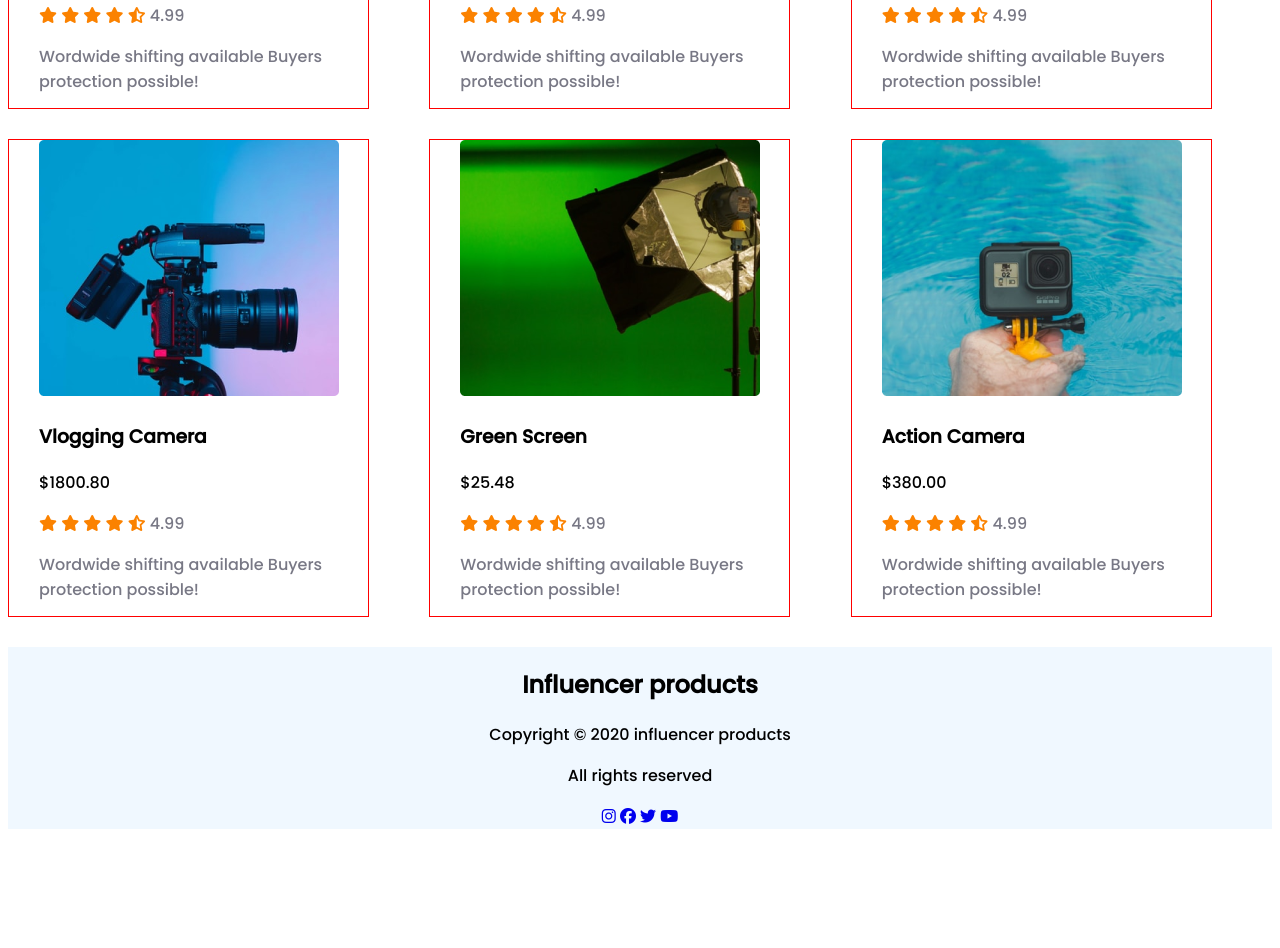
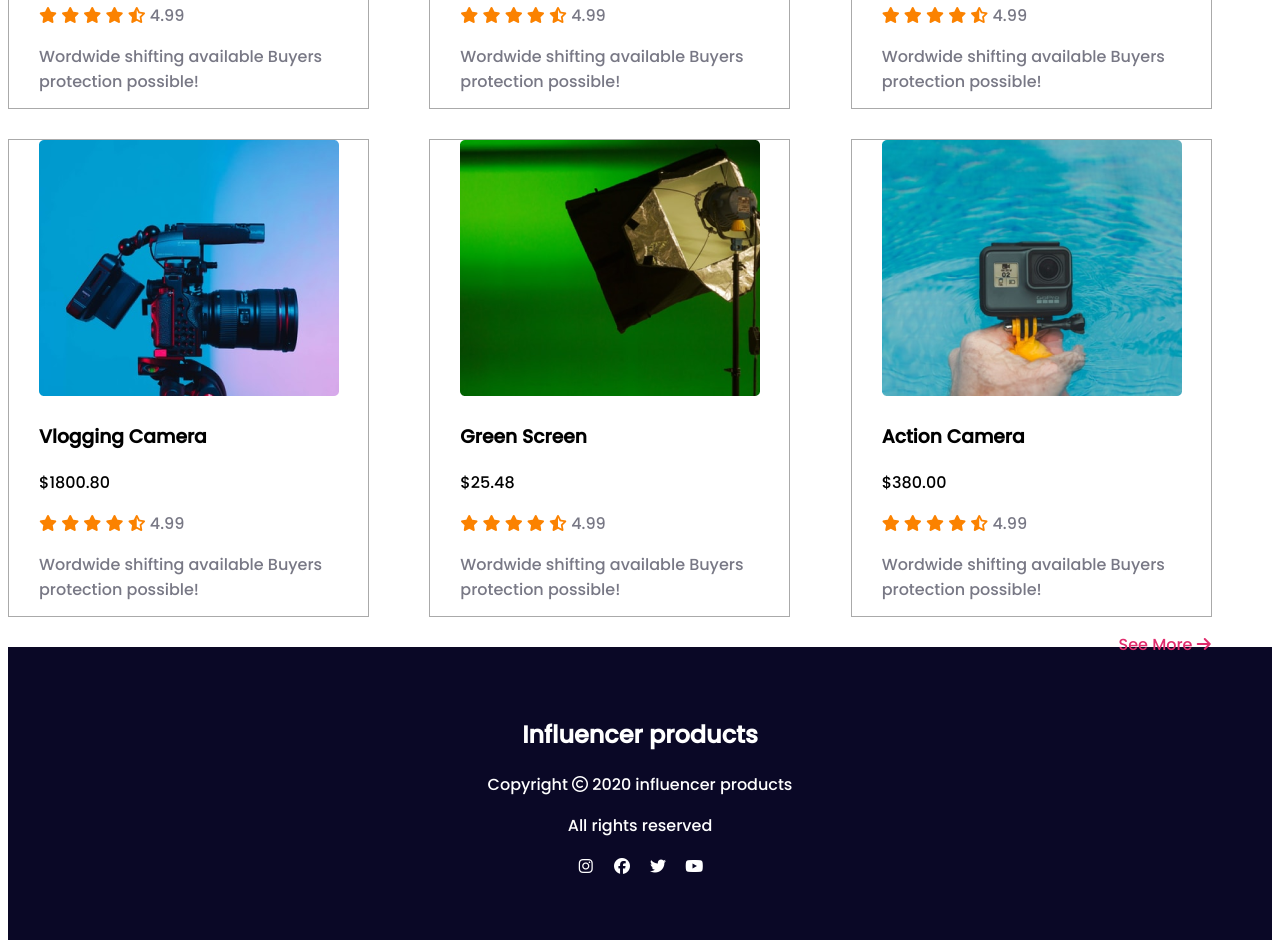
Before and after one commit to Al-Amin931761/influencer_products, a plain HTML site: page index.html in a window 1280 px wide. Shown: the part 1727-2675 px from the top of the page. Before the commit the page ends 2564 px from the top, so only its background shows below. Drawn offline with Linux system fonts and the light colour scheme.

Commit message:
footer-complete

```diff
--- a/index.html
+++ b/index.html
@@ -273,14 +273,24 @@
                 <p class="information">Wordwide shifting
                     available
                     Buyers protection possible!</p>
+
+                <!-- see more link  -->
+                <a class="see-more-link" href="https://www.google.com">
+                    <p class="see-more">See More <i class="fas fa-arrow-right"></i></p>
+                </a>
             </div>
+
             </div>
+
+
+
         </section>
+
     </main>
     <footer>
         <span class="footer-align">
             <h2>Influencer products</h2>
-            <p>Copyright © 2020 influencer products</p>
+            <p>Copyright <i class="far fa-copyright"></i> 2020 influencer products</p>
             <p>All rights reserved</p>
             <a href="https://www.instagram.com/"><i class="fab fa-instagram"></i></a>
             <a href="https://www.facebook.com/"><i class="fab fa-facebook"></i></a>
--- a/style.css
+++ b/style.css
@@ -80,15 +80,37 @@ margin-bottom: 30px;
 .collections{
     width: 329px;
     height: 476px;
-    border: 1px solid red;
+    border: 1px solid #AAAAAA;
 margin-bottom: 30px;
 padding-left: 30px;
 }
+
+
 footer{
-    background-color: aliceblue;
+    background-color: #0A0826;
     display: grid;
+
 }
 .footer-align{
     text-align: center;
+    color: white;
+ margin-top: 50px;
+ margin-bottom: 50px;
 
 }
+/* footer icons color  */
+.fa-instagram, .fa-facebook, .fa-twitter, .fa-youtube{
+color: white;
+height: 32px;
+width: 32px;
+}
+
+
+.see-more{
+    text-align: right;
+    margin-top: 30px;
+}
+.see-more-link{
+    text-decoration: none;
+    color: #E02C6D;
+}
```
